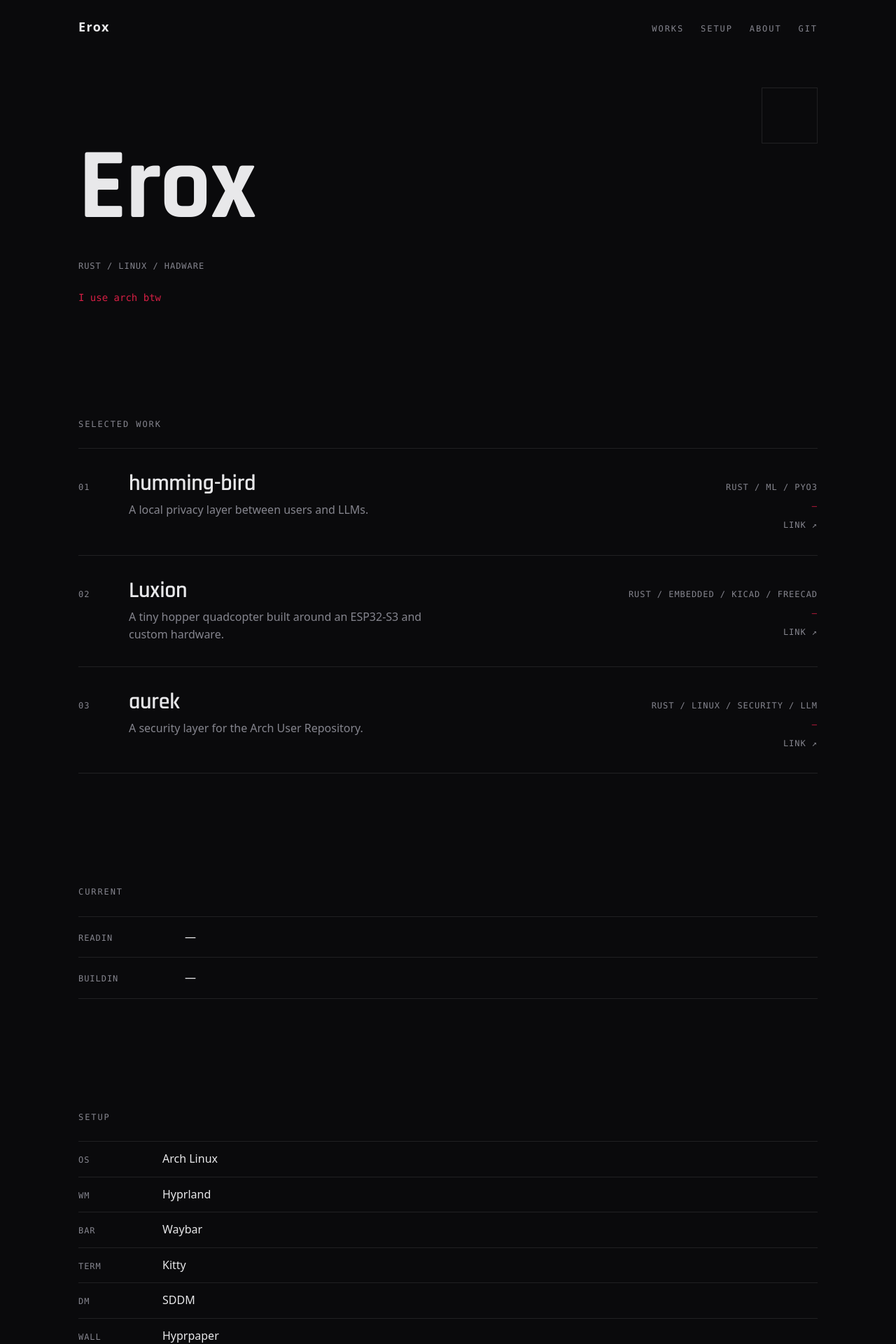
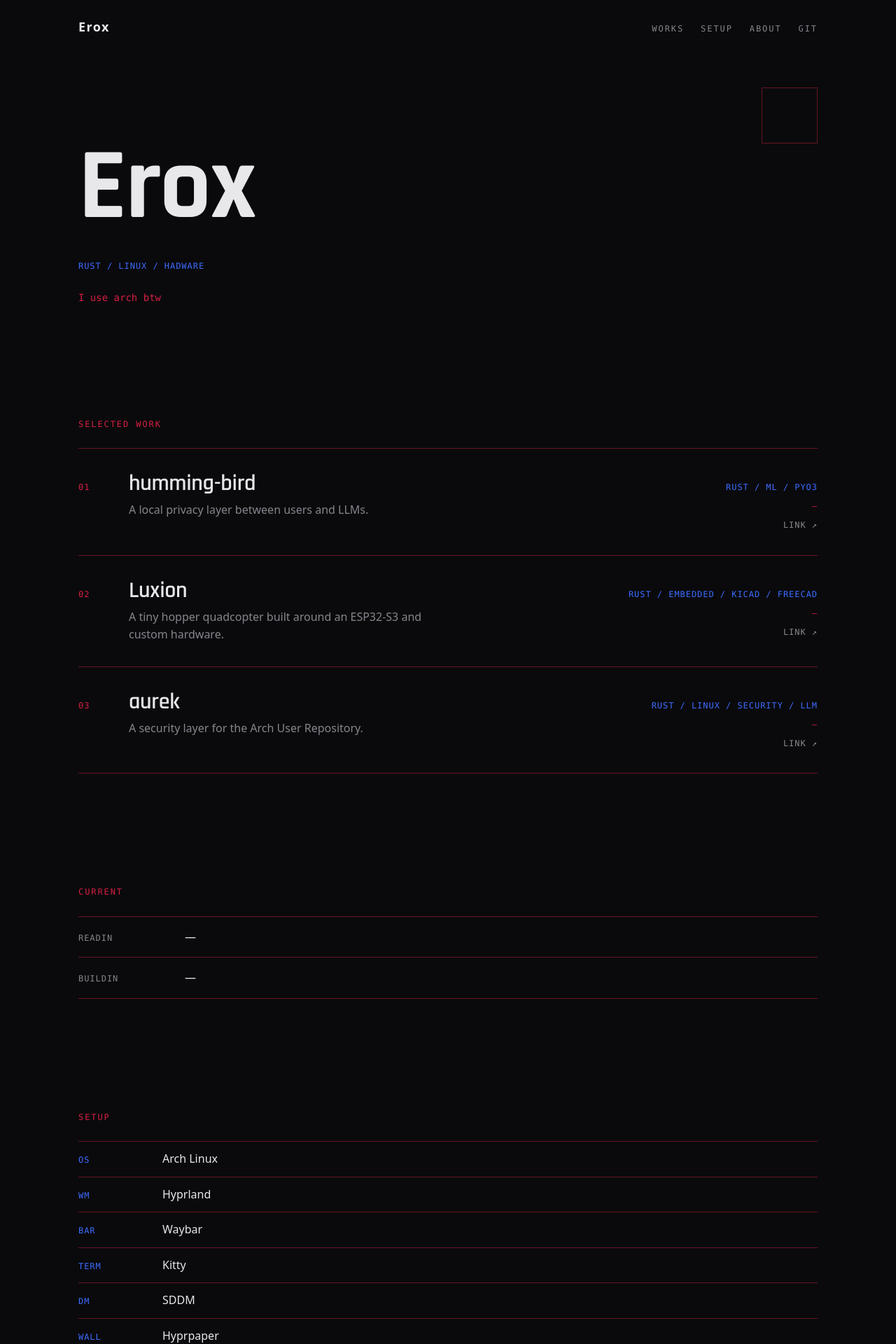
Before and after one commit to Erox-02/portfolio, a React (Vite) app: page / in a window 1280 px wide. Shown: the top 1920 px of the page at 70% size. Built offline with nearby package versions, Linux system fonts and the light colour scheme.

Commit message:
changed the colours

```diff
--- a/src/styles/global.css
+++ b/src/styles/global.css
@@ -12,7 +12,9 @@
   --fg-muted:   var(--c-muted);
   --accent:     var(--c-crimson);
   --accent-alt: var(--c-blue);
-  --border:     color-mix(in srgb, var(--c-text) 10%, transparent);
+  --border:        color-mix(in srgb, var(--c-text) 10%, transparent);
+  --border-accent: color-mix(in srgb, var(--c-crimson) 45%, transparent);
+  --border-tech:   color-mix(in srgb, var(--c-blue) 22%, transparent);
 
   --font-sans: ui-sans-serif, system-ui, -apple-system, "Segoe UI",
                Roboto, "Helvetica Neue", Arial, sans-serif;
@@ -142,7 +144,7 @@ section {
   font-size: var(--fs-xs);
   letter-spacing: var(--tracking-wider);
   text-transform: uppercase;
-  color: var(--fg-muted);
+  color: var(--accent);
   display: block;
   margin-bottom: var(--sp-6);
 }
@@ -178,12 +180,12 @@ section {
 
 .nav-links a:hover,
 .nav-links a:focus-visible {
-  color: var(--fg);
+  color: var(--accent-alt);
 }
 
 .nav-links a:focus-visible,
 .nav-brand:focus-visible {
-  outline: 1px solid var(--accent);
+  outline: 1px solid var(--accent-alt);
   outline-offset: 3px;
 }
 
@@ -234,7 +236,7 @@ section {
 }
 
 .hero-stack {
-  color: var(--fg-muted);
+  color: var(--accent-alt);
 }
 
 .hero-tag {
@@ -249,12 +251,12 @@ section {
   right: var(--gutter);
   width: clamp(3rem, 8vw, 5rem);
   height: clamp(3rem, 8vw, 5rem);
-  border: 1px solid var(--border);
+  border: 1px solid var(--border-accent);
   transition: border-color var(--dur-base) var(--ease);
 }
 
 .hero-emblem:hover {
-  border-color: var(--accent);
+  border-color: var(--accent-alt);
 }
 
 @media (max-width: 640px) {
@@ -267,7 +269,7 @@ section {
 .foot {
   margin-top: auto;
   padding-block: var(--sp-12) var(--sp-8);
-  border-top: 1px solid var(--border);
+  border-top: 1px solid var(--border-accent);
   display: grid;
   grid-template-columns: auto 1fr auto auto;
   align-items: center;
@@ -298,23 +300,23 @@ section {
 
 .foot-links a:hover,
 .foot-links a:focus-visible {
-  color: var(--fg);
+  color: var(--accent-alt);
 }
 
 .foot-links a:focus-visible {
-  outline: 1px solid var(--accent);
+  outline: 1px solid var(--accent-alt);
   outline-offset: 3px;
 }
 
 .foot-emblem {
   width: 2rem;
   height: 2rem;
-  border: 1px solid var(--border);
+  border: 1px solid var(--border-accent);
   transition: border-color var(--dur-base) var(--ease);
 }
 
 .foot-emblem:hover {
-  border-color: var(--accent);
+  border-color: var(--accent-alt);
 }
 
 .foot-copy {
@@ -348,12 +350,12 @@ section {
   grid-template-columns: 8rem 1fr;
   gap: var(--sp-6);
   padding-block: var(--sp-4);
-  border-top: 1px solid var(--border);
+  border-top: 1px solid var(--border-accent);
   align-items: baseline;
 }
 
 .now-item:last-child {
-  border-bottom: 1px solid var(--border);
+  border-bottom: 1px solid var(--border-accent);
 }
 
 .now-value {
@@ -377,13 +379,13 @@ section {
   grid-template-columns: 3rem 1fr auto;
   gap: var(--sp-6);
   padding-block: var(--sp-8);
-  border-top: 1px solid var(--border);
+  border-top: 1px solid var(--border-accent);
   align-items: baseline;
   transition: background var(--dur-fast) var(--ease);
 }
 
 .row:last-child {
-  border-bottom: 1px solid var(--border);
+  border-bottom: 1px solid var(--border-accent);
 }
 
 .row:hover {
@@ -391,7 +393,7 @@ section {
 }
 
 .row-num {
-  color: var(--fg-muted);
+  color: var(--accent);
 }
 
 .row-main {
@@ -411,6 +413,10 @@ section {
 .row-desc {
   color: var(--fg-muted);
   max-width: 48ch;
+}
+
+.row-stack {
+  color: var(--accent-alt);
 }
 
 .row-meta {
@@ -435,7 +441,7 @@ section {
 }
 
 .row-link:focus-visible {
-  outline: 1px solid var(--accent);
+  outline: 1px solid var(--accent-alt);
   outline-offset: 3px;
 }
 
@@ -471,12 +477,16 @@ section {
   grid-template-columns: 6rem 1fr;
   gap: var(--sp-6);
   padding-block: var(--sp-3);
-  border-top: 1px solid var(--border);
+  border-top: 1px solid var(--border-accent);
   align-items: baseline;
 }
 
 .setup-env-item:last-child {
-  border-bottom: 1px solid var(--border);
+  border-bottom: 1px solid var(--border-accent);
+}
+
+.setup-env-item .mono {
+  color: var(--accent-alt);
 }
 
 .setup-env-value {
@@ -513,11 +523,11 @@ section {
 
 .setup-dotfiles a:hover,
 .setup-dotfiles a:focus-visible {
-  color: var(--fg);
+  color: var(--accent-alt);
 }
 
 .setup-dotfiles a:focus-visible {
-  outline: 1px solid var(--accent);
+  outline: 1px solid var(--accent-alt);
   outline-offset: 3px;
 }
 
```
